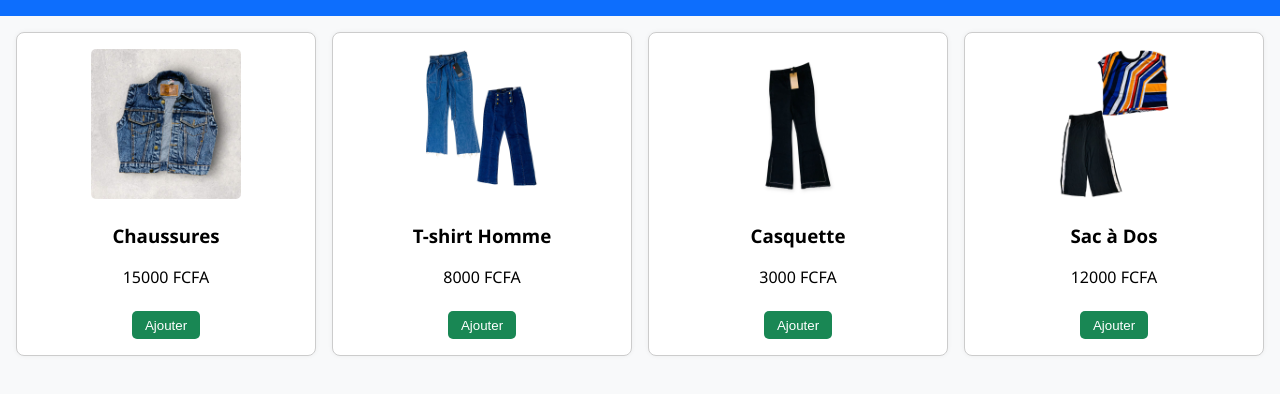
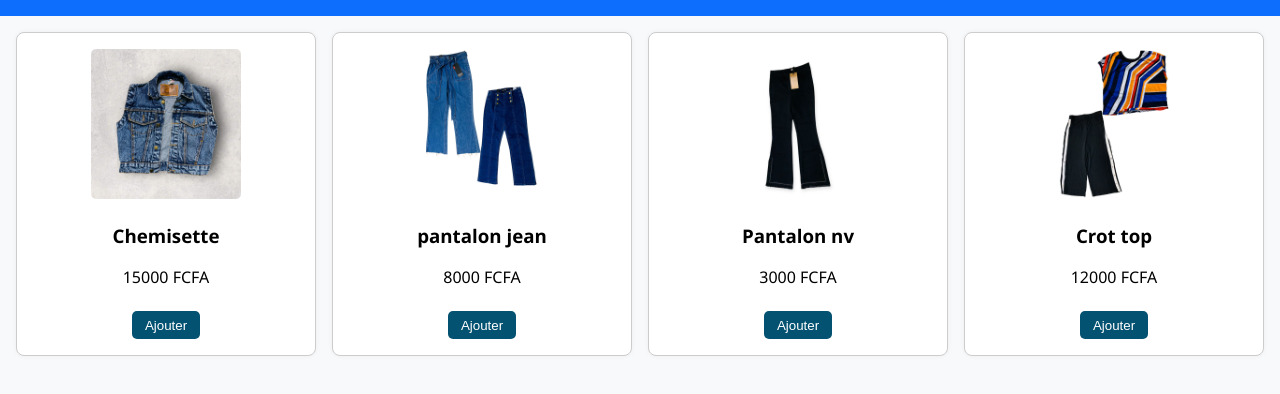
Before and after one commit to Petersimo00237/maxshop237, a plain HTML site: page index.html in a window 1280 px wide. Shown: the part 102-496 px from the top of the page. Drawn offline with Linux system fonts and the light colour scheme.

Commit message:
Add files via upload

```diff
--- a/index.html
+++ b/index.html
@@ -26,7 +26,7 @@
   <hr>
 
   <h3>Vos informations</h3>
-  <input type="text" id="client-name" placeholder="Nom complet" />
+  <input type="text" id="client-name" placeholder="Nom " />
   <input type="tel" id="client-phone" placeholder="Téléphone" />
   <textarea id="client-address" placeholder="Adresse de livraison"></textarea>
 
--- a/script.js
+++ b/script.js
@@ -1,8 +1,8 @@
 const products = [
-  { id: 1, name: "Chaussures", price: 15000, image: "images/acd1.jpg" },
-  { id: 2, name: "T-shirt Homme", price: 8000, image: "images/acd2.jpg" },
-  { id: 3, name: "Casquette", price: 3000, image: "images/acd3.jpg" },
-  { id: 4, name: "Sac à Dos", price: 12000, image: "images/acd4.jpg" }
+  { id: 1, name: "Chemisette", price: 15000, image: "images/acd1.jpg" },
+  { id: 2, name: "pantalon jean", price: 8000, image: "images/acd2.jpg" },
+  { id: 3, name: "Pantalon nv", price: 3000, image: "images/acd3.jpg" },
+  { id: 4, name: "Crot top", price: 12000, image: "images/acd4.jpg" }
 ];
 
 let cart = [];
@@ -78,7 +78,7 @@ function sendOrderWhatsApp() {
   message += `Total: ${document.getElementById('cart-total').innerText} `;
   message += `---Téléphone: ${phone}AAdresse: ${address} `;
 
-  const vendeurPhone = "237652439276"; // à modifier
+  const vendeurPhone = "237656731577"; // à modifier
   const url = `https://wa.me/${vendeurPhone}?text=${encodeURIComponent(message)}`;
   window.open(url, "_blank");
 }
@@ -107,7 +107,7 @@ function sendOrderEmail() {
   body += `%0D%0ATotal: ${document.getElementById('cart-total').innerText} FCFA`;
   body += `%0D%0A---%0D%0ATéléphone: ${phone}%0D%0AAdresse: ${address}`;
 
-  const vendeurEmail = "lecreateur2006@gmail.com";
+  const vendeurEmail = "maximesimo@icloud.com";
   window.location.href = `mailto:${vendeurEmail}?subject=${encodeURIComponent(subject)}&body=${body}`;
 }
 
--- a/style.css
+++ b/style.css
@@ -63,7 +63,7 @@ main {
 }
 
 button {
-  background-color: #198754;
+  background-color: #035272;
   color: white;
   border: none;
   padding: 0.5em 1em;
@@ -73,7 +73,7 @@ button {
 }
 
 button:hover {
-  background-color: #145c38;
+  background-color: #035272;
 }
 
 .cart {
```
